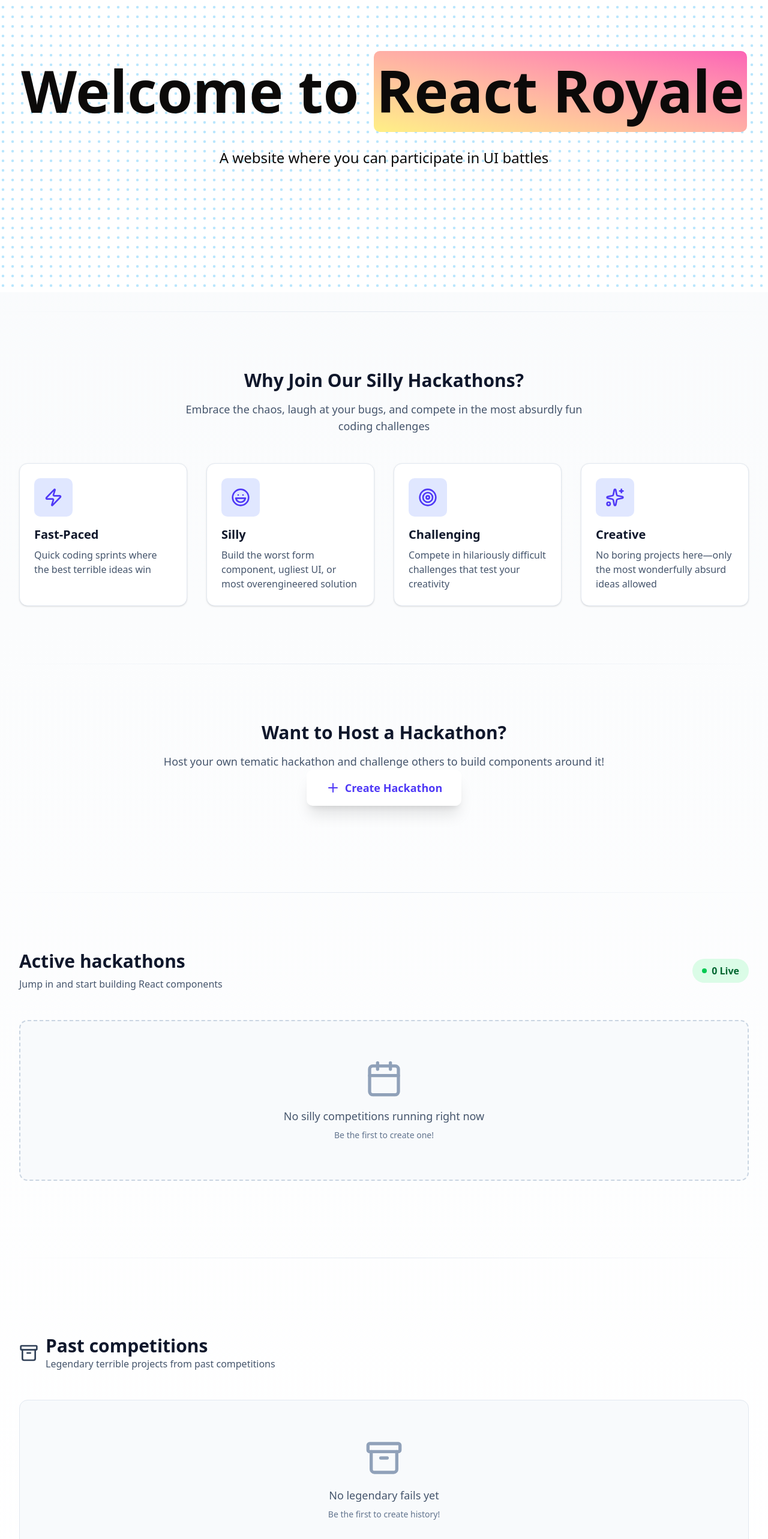
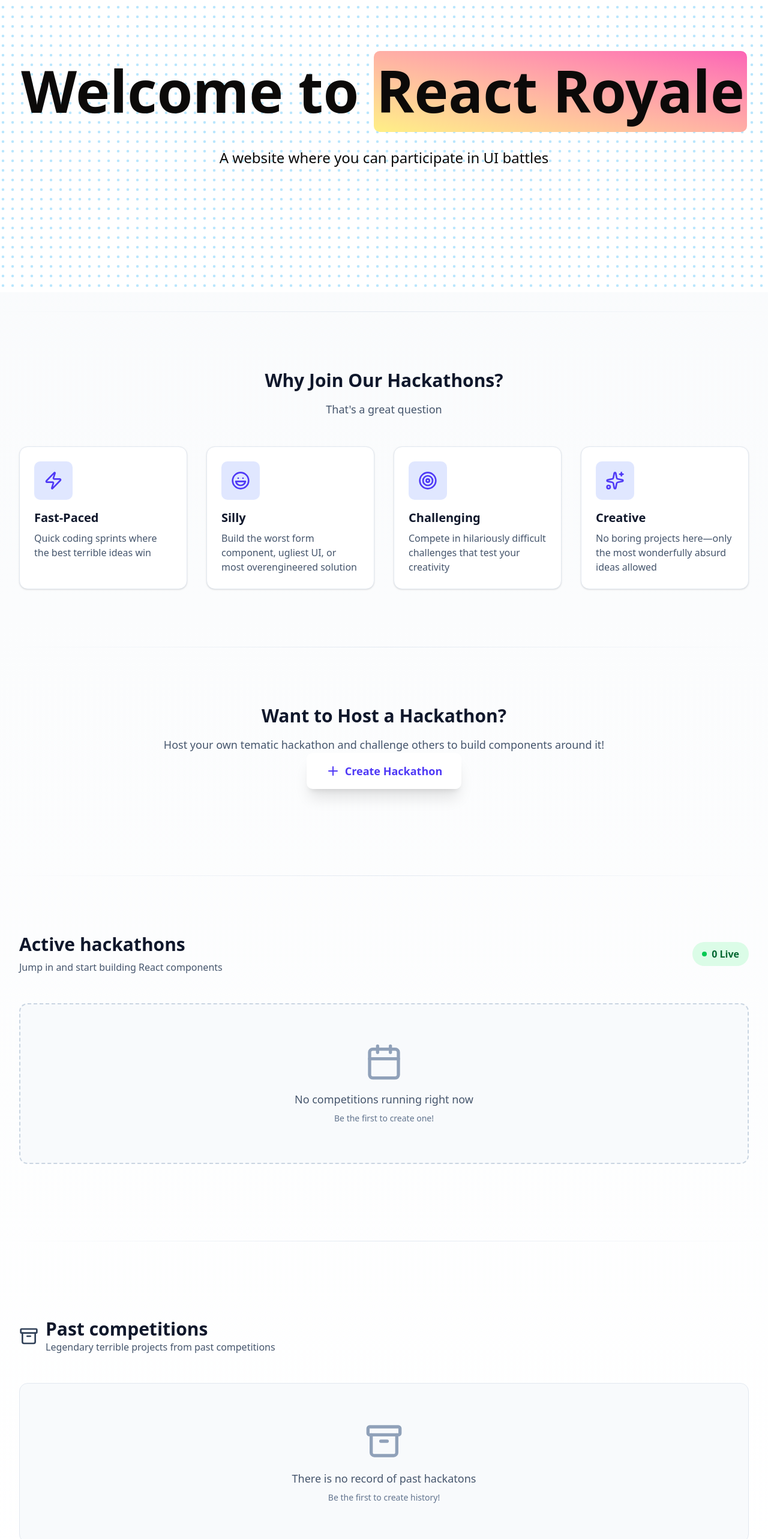
Before and after one commit to fgonzalezurriola/react-royale, a React (Vite) app in the folder frontend/: page / in a window 1280 px wide. Shown: the part 235-2800 px from the top of the page at 60% size. Built offline with nearby package versions, Linux system fonts and the light colour scheme; no server answers.

Commit message:
chore: phrasing and naming

```diff
--- a/frontend/src/pages/LandingPage/AboutSection.tsx
+++ b/frontend/src/pages/LandingPage/AboutSection.tsx
@@ -1,15 +1,12 @@
 import { Zap, Laugh, Target, Sparkles } from 'lucide-react'
 import { FeatureCard } from './FeatureCard'
 
-export const AboutInfo = () => {
+export const AboutSection = () => {
   return (
     <section className="max-w-7xl mx-auto px-4 sm:px-6 lg:px-8 py-16">
       <div className="text-center mb-12">
-        <h2 className="text-3xl font-bold text-slate-900 mb-4">Why Join Our Silly Hackathons?</h2>
-        <p className="text-lg text-slate-600 max-w-2xl mx-auto">
-          Embrace the chaos, laugh at your bugs, and compete in the most absurdly fun coding
-          challenges
-        </p>
+        <h2 className="text-3xl font-bold text-slate-900 mb-4">Why Join Our Hackathons?</h2>
+        <p className="text-lg text-slate-600 max-w-2xl mx-auto">That's a great question</p>
       </div>
 
       <div className="grid md:grid-cols-2 lg:grid-cols-4 gap-8">
--- a/frontend/src/pages/LandingPage/LandingPage.tsx
+++ b/frontend/src/pages/LandingPage/LandingPage.tsx
@@ -2,7 +2,7 @@ import { HackatonCards } from '@/components/HackatonCards'
 import { Hero } from '@/components/Hero'
 import { useHackatons } from '@/hooks/useHackatons'
 import * as Separator from '@radix-ui/react-separator'
-import { AboutInfo } from './AboutSection'
+import { AboutSection } from './AboutSection'
 import { CreateHackatonSection } from './CreateHackatonSection'
 import { Archive, Calendar } from 'lucide-react'
 
@@ -29,7 +29,7 @@ export const LandingPage = () => {
       <Separator.Root className="h-px bg-gradient-to-r from-transparent via-slate-200 to-transparent my-8" />
 
       {/* Features Section */}
-      <AboutInfo />
+      <AboutSection />
 
       <Separator.Root className="h-px bg-gradient-to-r from-transparent via-slate-200 to-transparent my-8" />
 
@@ -55,7 +55,7 @@ export const LandingPage = () => {
         ) : (
           <div className="text-center py-16 bg-slate-50 rounded-xl border-2 border-dashed border-slate-300">
             <Calendar className="w-16 h-16 text-slate-400 mx-auto mb-4" />
-            <p className="text-slate-600 text-lg">No silly competitions running right now</p>
+            <p className="text-slate-600 text-lg">No competitions running right now</p>
             <p className="text-slate-500 text-sm mt-2">Be the first to create one!</p>
           </div>
         )}
@@ -79,7 +79,7 @@ export const LandingPage = () => {
         ) : (
           <div className="text-center py-16 bg-slate-50 rounded-xl border border-slate-200">
             <Archive className="w-16 h-16 text-slate-400 mx-auto mb-4" />
-            <p className="text-slate-600 text-lg">No legendary fails yet</p>
+            <p className="text-slate-600 text-lg">There is no record of past hackatons</p>
             <p className="text-slate-500 text-sm mt-2">Be the first to create history!</p>
           </div>
         )}
```
